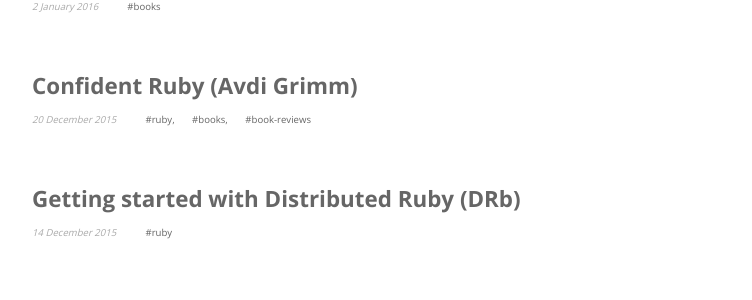
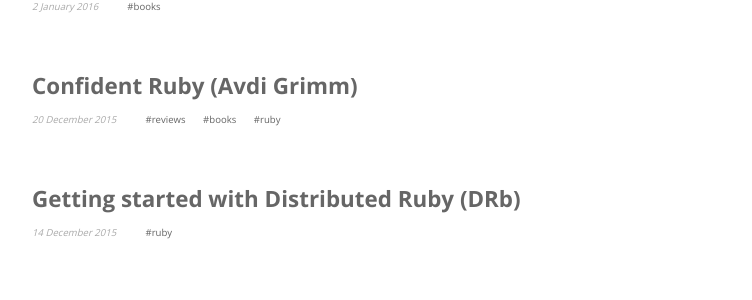
Before and after one commit to nithinbekal/nithinbekal.github.io, a Jekyll site: the page built from index.html, in a window 1280 px wide and 900 px high. Shown: the part 310-610 px from the top of the window, without its empty margins (258-1010 px from the left). Built offline with Jekyll 4.4.1, drawn with Linux system fonts in a browser that asks for light colours.

Commit message:
Fix incorrect link

```diff
--- a/_posts/2015-12-20-confident-ruby.md
+++ b/_posts/2015-12-20-confident-ruby.md
@@ -2,7 +2,10 @@
 layout: post
 title: "Confident Ruby (Avdi Grimm)"
 date:  2015-12-20 22:30:00
-categories: ruby, books, book-reviews
+categories:
+  - reviews
+  - books
+  - ruby
 ---
 
 The book is about patterns for structuring your code.
```
